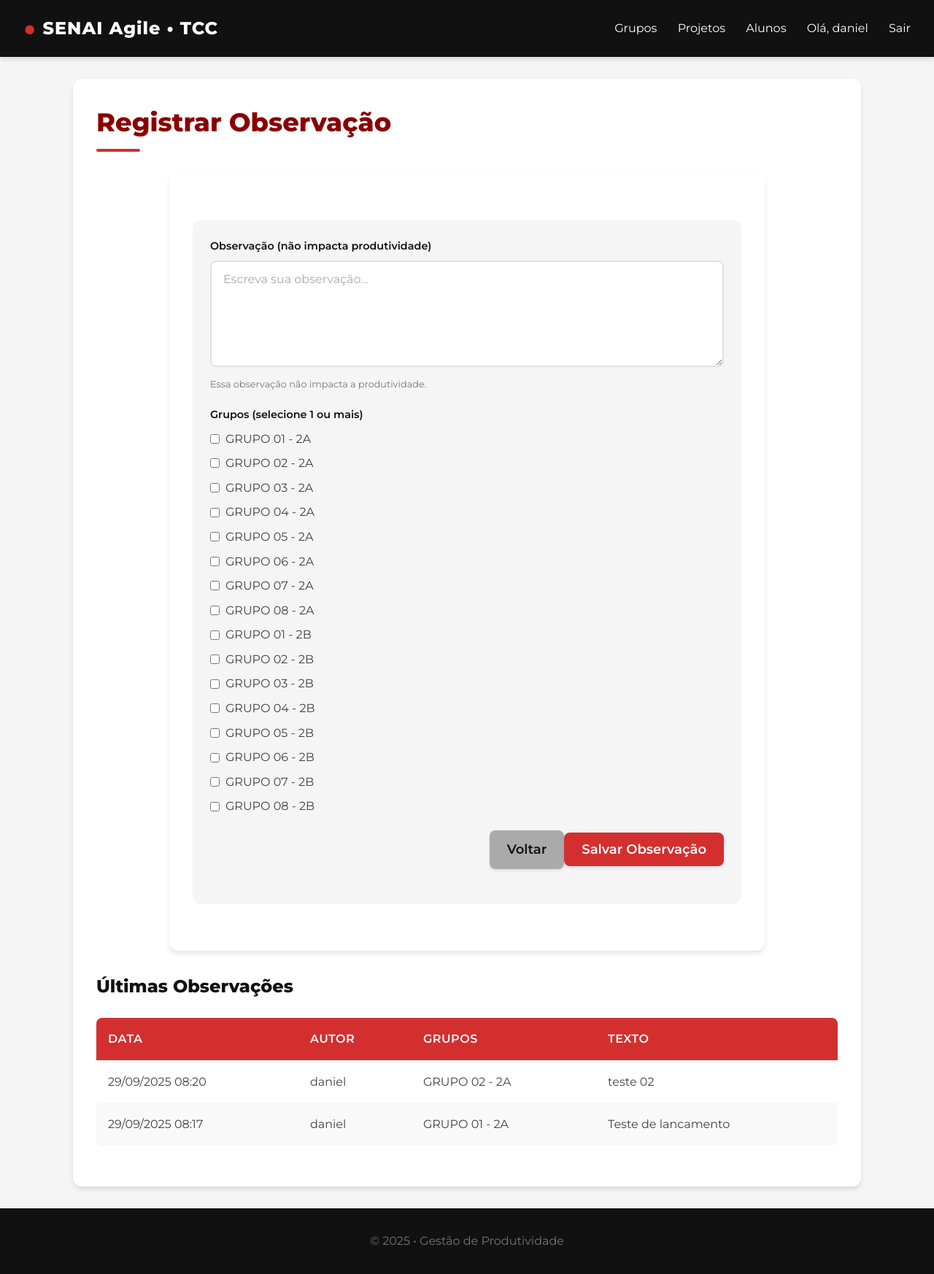
After one commit to danielmeireles1981/SenaiTCC, a Django app: page /produtividade/observacoes/nova/ in a window 1280 px wide. The commit adds this page. Shown: the whole page at 73% size. Run offline with Django 5.2, Linux system fonts and the light colour scheme; a user stored in the database is signed in; data comes from the database, SQL or seed files in the repository; both versions use the stored data as it was after the commit.

Commit message:
Formulario Observações

```diff
--- a/produtividade/forms.py
+++ b/produtividade/forms.py
@@ -75,3 +75,22 @@ class DailyEntryItemForm(forms.Form):
         widget=forms.Textarea(attrs={'class': INPUT_CSS, 'rows': 2, 'placeholder': 'Observações'}))
 
 DailyEntryFormSet = formset_factory(DailyEntryItemForm, extra=0)
+
+from django import forms
+from .models import TextNote
+
+class TextNoteForm(forms.ModelForm):
+    class Meta:
+        model = TextNote
+        fields = ['grupos', 'texto']
+        widgets = {
+            'grupos': forms.CheckboxSelectMultiple(attrs={'class': 'checkbox-list'}),
+            'texto': forms.Textarea(attrs={
+                'rows': 6, 'placeholder': 'Escreva sua observação...',
+                'class': 'input-field'
+            }),
+        }
+        labels = {
+            'grupos': 'Grupos (selecione 1 ou mais)',
+            'texto': 'Observação (não impacta produtividade)',
+        }
--- a/produtividade/models.py
+++ b/produtividade/models.py
@@ -66,3 +66,20 @@ class DailyEntry(models.Model):
 
     def __str__(self):
         return f"{self.data} - {self.aluno} ({self.grupo})"
+
+from django.conf import settings
+from django.db import models
+
+class TextNote(models.Model):
+    grupos = models.ManyToManyField('produtividade.Group', related_name='text_notes')
+    texto = models.TextField('Observação')
+    criado_em = models.DateTimeField(auto_now_add=True)
+    autor = models.ForeignKey(
+        settings.AUTH_USER_MODEL, null=True, blank=True, on_delete=models.SET_NULL
+    )
+
+    class Meta:
+        ordering = ['-criado_em']
+
+    def __str__(self):
+        return f"Obs de {self.autor or 'N/D'} em {self.criado_em:%d/%m/%Y %H:%M}"
--- a/produtividade/templates/produtividade/report_pdf_summary.html
+++ b/produtividade/templates/produtividade/report_pdf_summary.html
@@ -74,7 +74,7 @@
     <div class="meta">Período: {{ inicio }} a {{ fim }}</div>
       <hr>
 
-    <h2 class="kpi">Nota geral média do período: {{ nota_media_geral|floatformat:2 }}</h2>
+    <h2 class="kpi">Nota geral média do período (Escala de 0 a 10): {{ nota_media_geral|floatformat:2 }}</h2>
   <hr>
     {% if bar_png_b64 %}
       <h2 style="margin-top: 30px;">Média por aluno (período selecionado)</h2>
--- /dev/null
+++ b/produtividade/templates/produtividade/text_note_form.html
@@ -0,0 +1,69 @@
+{% extends 'produtividade/base.html' %}
+{% block title %}Nova Observação{% endblock %}
+{% block content %}
+
+<h1>Registrar Observação</h1>
+
+<div class="container">
+  <form method="post" class="form-section">
+    {% csrf_token %}
+
+    <!-- Campo de texto -->
+    <div class="input-group">
+      <label class="input-label" for="{{ form.texto.id_for_label }}">
+        {{ form.texto.label }}
+      </label>
+      {{ form.texto }}
+      <small class="input-helper">Essa observação não impacta a produtividade.</small>
+      {% if form.texto.errors %}
+        <small class="input-helper error">{{ form.texto.errors|striptags }}</small>
+      {% endif %}
+    </div>
+
+    <!-- Checkboxes de grupos -->
+    <div class="input-group">
+      <label class="input-label">{{ form.grupos.label }}</label>
+
+      <div>
+        {# Renderização manual para aplicar seu visual de checkbox #}
+        {% for checkbox in form.grupos %}
+          <label class="checkbox-group" style="display:flex;align-items:center;margin-bottom:8px;">
+            {{ checkbox.tag }}
+            <span class="checkbox-label" style="margin-left:8px;">{{ checkbox.choice_label }}</span>
+          </label>
+        {% endfor %}
+      </div>
+
+      {% if form.grupos.errors %}
+        <small class="input-helper error">{{ form.grupos.errors|striptags }}</small>
+      {% endif %}
+    </div>
+
+    <div class="list-header" style="justify-content:flex-end; margin-top:12px;">
+      <a href="javascript:history.back()" class="btn">Voltar</a>
+      <button type="submit" class="btn primary">Salvar Observação</button>
+    </div>
+  </form>
+</div>
+
+{% if notes %}
+  <h2 style="margin-top:24px;">Últimas Observações</h2>
+  <table class="table">
+    <thead><tr><th>Data</th><th>Autor</th><th>Grupos</th><th>Texto</th></tr></thead>
+    <tbody>
+      {% for n in notes %}
+        <tr>
+          <td>{{ n.criado_em|date:"d/m/Y H:i" }}</td>
+          <td>{{ n.autor|default:"-" }}</td>
+          <td>
+            {% for g in n.grupos.all %}{{ g.nome }}{% if not forloop.last %}, {% endif %}{% endfor %}
+          </td>
+          <td>{{ n.texto }}</td>
+        </tr>
+      {% endfor %}
+    </tbody>
+  </table>
+{% endif %}
+
+
+{% endblock %}
--- a/produtividade/urls.py
+++ b/produtividade/urls.py
@@ -24,4 +24,5 @@ urlpatterns = [
     path('relatorio/<int:group_id>/enviar/', views.send_report_email, name='send_report_email'),
 
     path("relatorio/<int:group_id>/pdf-sintetico/", views.group_report_pdf_summary, name="group_report_pdf_summary"),
+    path('observacoes/nova/', views.text_note_create, name='text_note_create'),
 ]
--- a/produtividade/views.py
+++ b/produtividade/views.py
@@ -566,3 +566,32 @@ def group_report_pdf_summary(request, group_id):
         return HttpResponse('Erro ao gerar PDF sintético', status=500)
 
     return HttpResponse(result.getvalue(), content_type='application/pdf')
+
+from django.contrib import messages
+from django.contrib.auth.decorators import login_required
+from django.shortcuts import render, redirect, get_object_or_404
+
+from .forms import TextNoteForm
+from .models import Group
+from .models import TextNote
+
+@login_required
+def text_note_create(request):
+    """
+    Registro de observação livre (apenas texto) associada a 1+ grupos.
+    Não altera lançamentos de produtividade.
+    """
+    if request.method == 'POST':
+        form = TextNoteForm(request.POST)
+        if form.is_valid():
+            note = form.save(commit=False)
+            note.autor = request.user
+            note.save()
+            form.save_m2m()
+            messages.success(request, 'Observação registrada com sucesso.')
+            return redirect('produtividade:text_note_create')
+    else:
+        form = TextNoteForm()
+
+    notes = TextNote.objects.select_related('autor').prefetch_related('grupos')[:20]
+    return render(request, 'produtividade/text_note_form.html', {'form': form, 'notes': notes})
```
Also changed, not shown: db.sqlite3, produtividade/migrations/0003_textnote.py (added).
